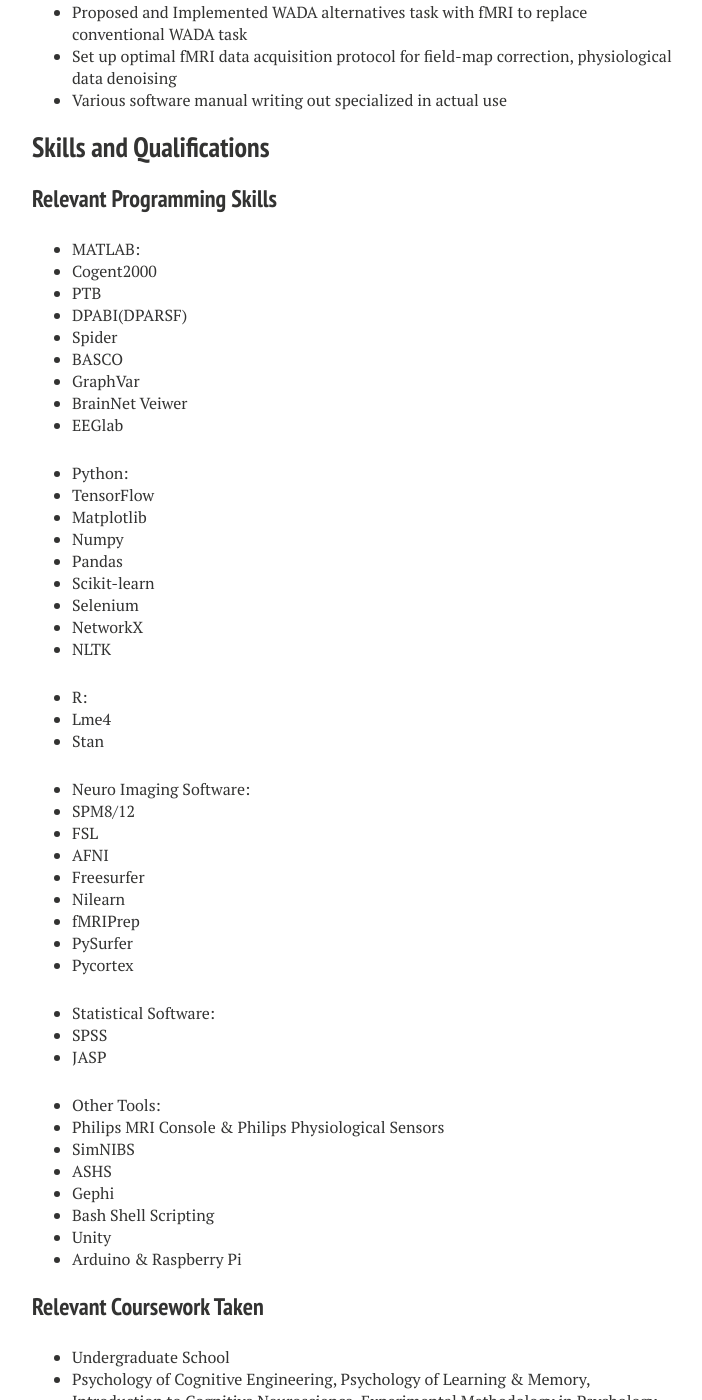
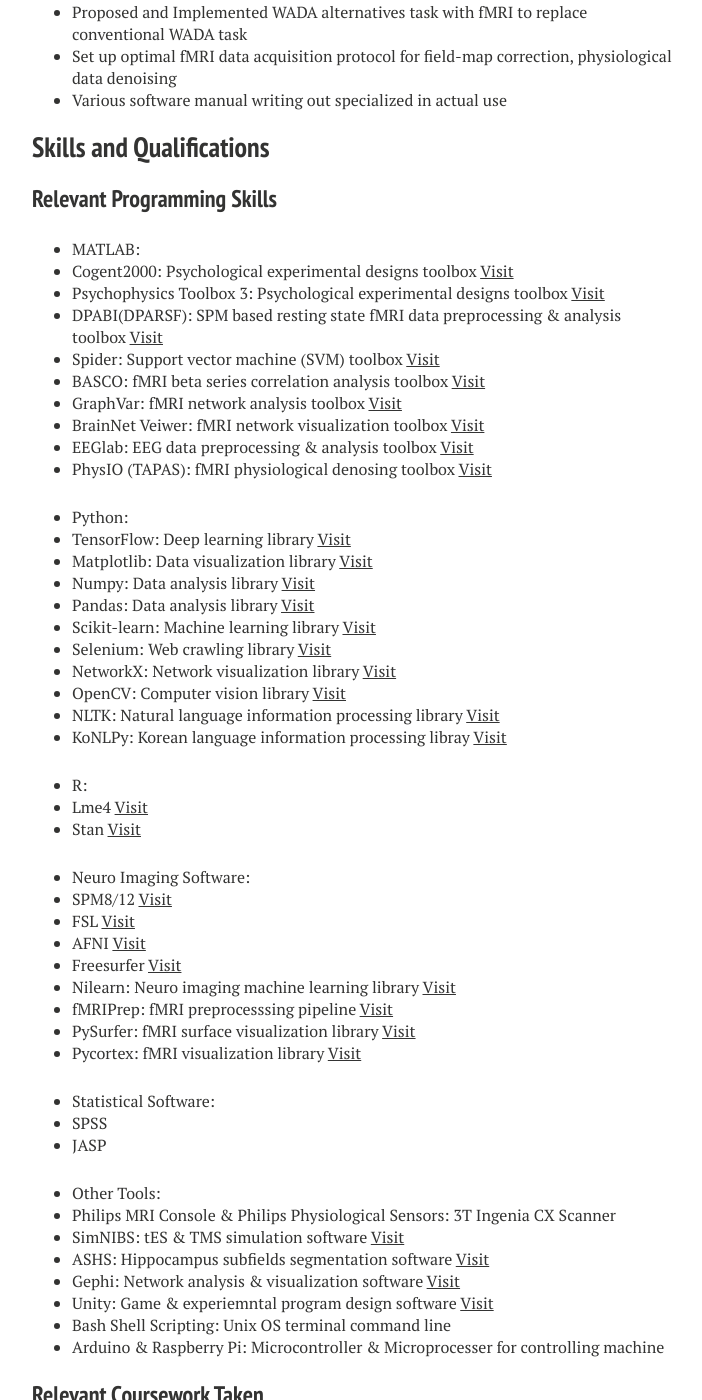
Before and after one commit to jisunkimbrain/fromjisunkim.github.io, a Jekyll site: the page built from research/index.md, in a window 1280 px wide and 1400 px high, scrolled down 536 px. Shown: the whole window, without its empty margins (288-990 px from the left). Built offline with Jekyll 4.4.1, drawn with Linux system fonts in a browser that asks for light colours; nearby versions of some CDN libraries.

Commit message:
Update index.md

```diff
--- a/research/index.md
+++ b/research/index.md
@@ -28,56 +28,59 @@
 ## Skills and Qualifications
 ### Relevant Programming Skills
 *	MATLAB:
-- Cogent2000
-- PTB
-- DPABI(DPARSF)
-- Spider
-- BASCO
-- GraphVar
-- BrainNet Veiwer
-- EEGlab
+  - Cogent2000: Psychological experimental designs toolbox [Visit](http://www.vislab.ucl.ac.uk/cogent_2000.php)
+  - Psychophysics Toolbox 3: Psychological experimental designs toolbox [Visit](http://psychtoolbox.org/)
+  - DPABI(DPARSF): SPM based resting state fMRI data preprocessing & analysis toolbox [Visit](www.fil.ion.ucl.ac.uk/spm/)
+  - Spider: Support vector machine (SVM) toolbox [Visit](people.kyb.tuebingen.mpg.de/spider/)
+  - BASCO: fMRI beta series correlation analysis toolbox [Visit](https://www.nitrc.org/projects/basco/)
+  - GraphVar: fMRI network analysis toolbox [Visit](ww.nitrc.org/projects/graphvar/)
+  - BrainNet Veiwer: fMRI network visualization toolbox [Visit](https://www.nitrc.org/projects/bnv/)
+  - EEGlab: EEG data preprocessing & analysis toolbox [Visit](https://sccn.ucsd.edu/eeglab/index.php)
+  - PhysIO (TAPAS): fMRI physiological denosing toolbox [Visit](https://www.tnu.ethz.ch/en/software/tapas.html)
 
 *	Python:
-- TensorFlow
-- Matplotlib
-- Numpy
-- Pandas
-- Scikit-learn
-- Selenium
-- NetworkX
-- NLTK
+  - TensorFlow: Deep learning library [Visit](https://www.tensorflow.org/)
+  - Matplotlib: Data visualization library [Visit](https://matplotlib.org/)
+  - Numpy: Data analysis library [Visit](https://www.numpy.org/)
+  - Pandas: Data analysis library [Visit](https://pandas.pydata.org/)
+  - Scikit-learn: Machine learning library [Visit](https://scikit-learn.org/)
+  - Selenium: Web crawling library [Visit](https://www.seleniumhq.org/)
+  - NetworkX: Network visualization library [Visit](https://networkx.github.io/)
+  - OpenCV: Computer vision library [Visit](https://opencv.org/)
+  - NLTK: Natural language information processing library [Visit](https://www.nltk.org/)
+  - KoNLPy: Korean language information processing libray [Visit](https://konlpy-ko.readthedocs.io/ko/v0.4.3/)
 
 *	R:
-- Lme4
-- Stan
+  - Lme4 [Visit](https://github.com/lme4/lme4)
+  - Stan [Visit](http://mc-stan.org/)
 
 *	Neuro Imaging Software:
-- SPM8/12
-- FSL
-- AFNI
-- Freesurfer
-- Nilearn
-- fMRIPrep
-- PySurfer
-- Pycortex
+  - SPM8/12 [Visit](www.fil.ion.ucl.ac.uk/spm/)
+  - FSL [Visit](https://fsl.fmrib.ox.ac.uk/fsl/fslwiki)
+  - AFNI [Visit](https://afni.nimh.nih.gov/)
+  - Freesurfer [Visit](surfer.nmr.mgh.harvard.edu/)
+  - Nilearn: Neuro imaging machine learning library [Visit](https://nilearn.github.io/index.html)
+  - fMRIPrep: fMRI preprocesssing pipeline [Visit](https://github.com/poldracklab/fmriprep/tree/a8ef9a3b1722dd667e6ca0fc0e06a1fd23219eb1)
+  - PySurfer: fMRI surface visualization library [Visit](https://pysurfer.github.io/auto_examples/index.html)
+  - Pycortex: fMRI visualization library [Visit](https://gallantlab.github.io/)
 
 *	Statistical Software:
-- SPSS
-- JASP
+  - SPSS
+  - JASP
 
 *	Other Tools:
-- Philips MRI Console & Philips Physiological Sensors
-- SimNIBS
-- ASHS
-- Gephi
-- Bash Shell Scripting
-- Unity
-- Arduino & Raspberry Pi
+  - Philips MRI Console & Philips Physiological Sensors: 3T Ingenia CX Scanner
+  - SimNIBS: tES & TMS simulation software [Visit](http://simnibs.de/)
+  - ASHS: Hippocampus subfields segmentation software [Visit](https://sites.google.com/site/hipposubfields/)
+  - Gephi: Network analysis & visualization software [Visit](https://gephi.org/)
+  - Unity: Game & experiemntal program design software [Visit](https://unity.com/kr)
+  - Bash Shell Scripting: Unix OS terminal command line
+  - Arduino & Raspberry Pi: Microcontroller & Microprocesser for controlling machine
 
 
 ### Relevant Coursework Taken
 *	Undergraduate School
-- Psychology of Cognitive Engineering, Psychology of Learning & Memory, Introduction to Cognitive Neuroscience, Experimental Methodology in Psychology, Cognitive Psychology, Psychological Statistics
+  - Psychology of Cognitive Engineering, Psychology of Learning & Memory, Introduction to Cognitive Neuroscience, Experimental Methodology in Psychology, Cognitive Psychology, Psychological Statistics
 
 *	Graduate School
-- Topics in Cognitive Science, Psychological Science Colloquim, Machine Learning and Its Application, Neuroscience of Memory & Decision-Making Seminar, Memory and Decision-Making Seminar, Cognitive Modeling Seminar, Principles and Applications of Neuroimaging, Neurophysiology, Advanced Computer Vision, Principles of Psychophysiology, Advanced Topics in Pattern Recognition , Online Data collections and Analysis (audit), Medical Image Processing (audit)
+  - Topics in Cognitive Science, Psychological Science Colloquim, Machine Learning and Its Application, Neuroscience of Memory & Decision-Making Seminar, Memory and Decision-Making Seminar, Cognitive Modeling Seminar, Principles and Applications of Neuroimaging, Neurophysiology, Advanced Computer Vision, Principles of Psychophysiology, Advanced Topics in Pattern Recognition , Online Data collections and Analysis (audit), Medical Image Processing (audit)
```
